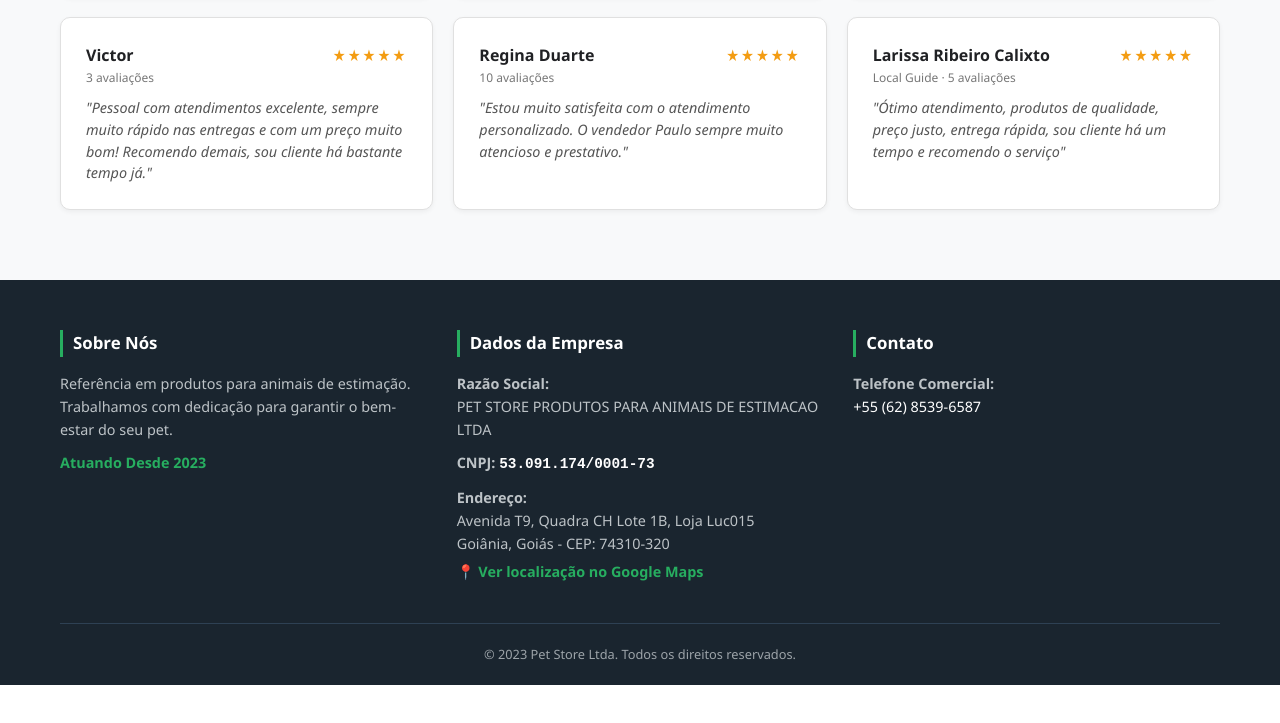
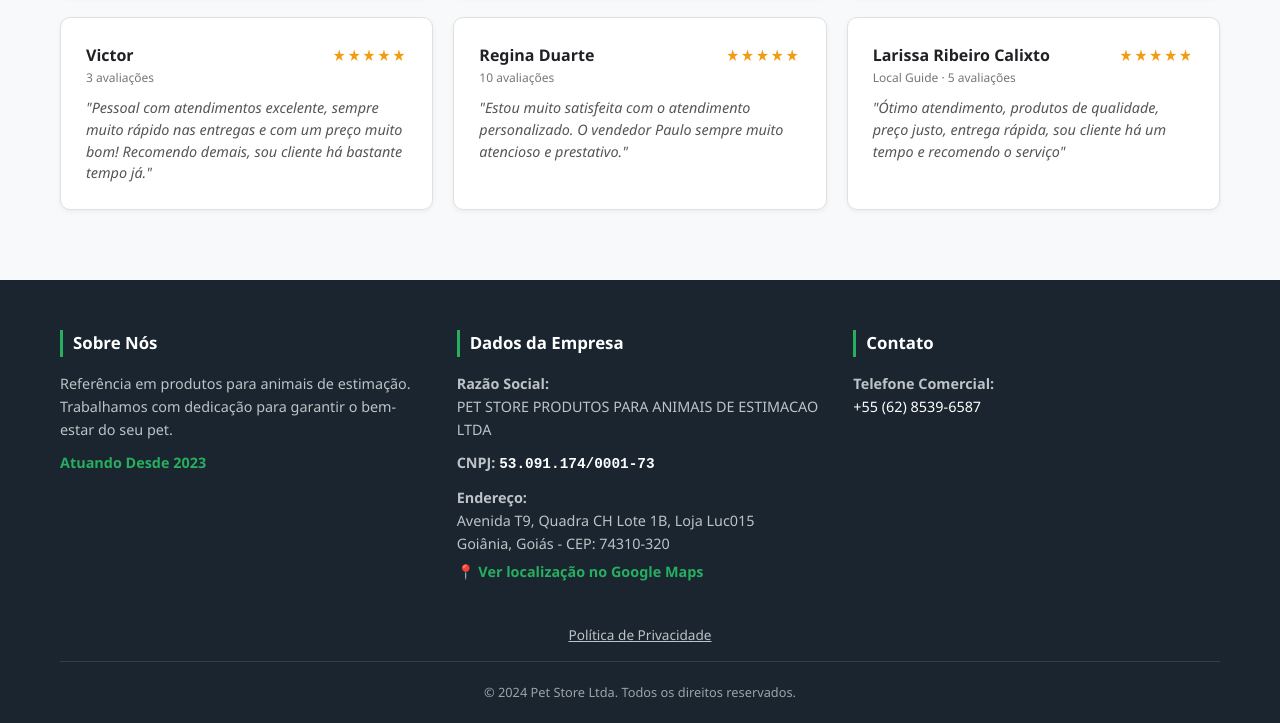
Before and after one commit to Rubens-create/petstore, a plain HTML site: page index.html in a window 1280 px wide. Shown: the part 1371-2094 px from the top of the page. Before the commit the page ends 2056 px from the top, so only its background shows below. Drawn offline with Linux system fonts and the light colour scheme.

Commit message:
Update index.html

```diff
--- a/index.html
+++ b/index.html
@@ -327,8 +327,13 @@
                 </div>
             </div>
 
+            <!-- Link da Política de Privacidade (Obrigatório para Meta) -->
+            <div style="text-align: center; margin-bottom: 15px;">
+                <a href="politica-privacidade.html" target="_blank" style="color: #bdc3c7; font-size: 0.85rem; text-decoration: underline;">Política de Privacidade</a>
+            </div>
+
             <div class="copyright">
-                &copy; 2023 Pet Store Ltda. Todos os direitos reservados.
+                &copy; 2024 Pet Store Ltda. Todos os direitos reservados.
             </div>
         </div>
     </footer>
```
